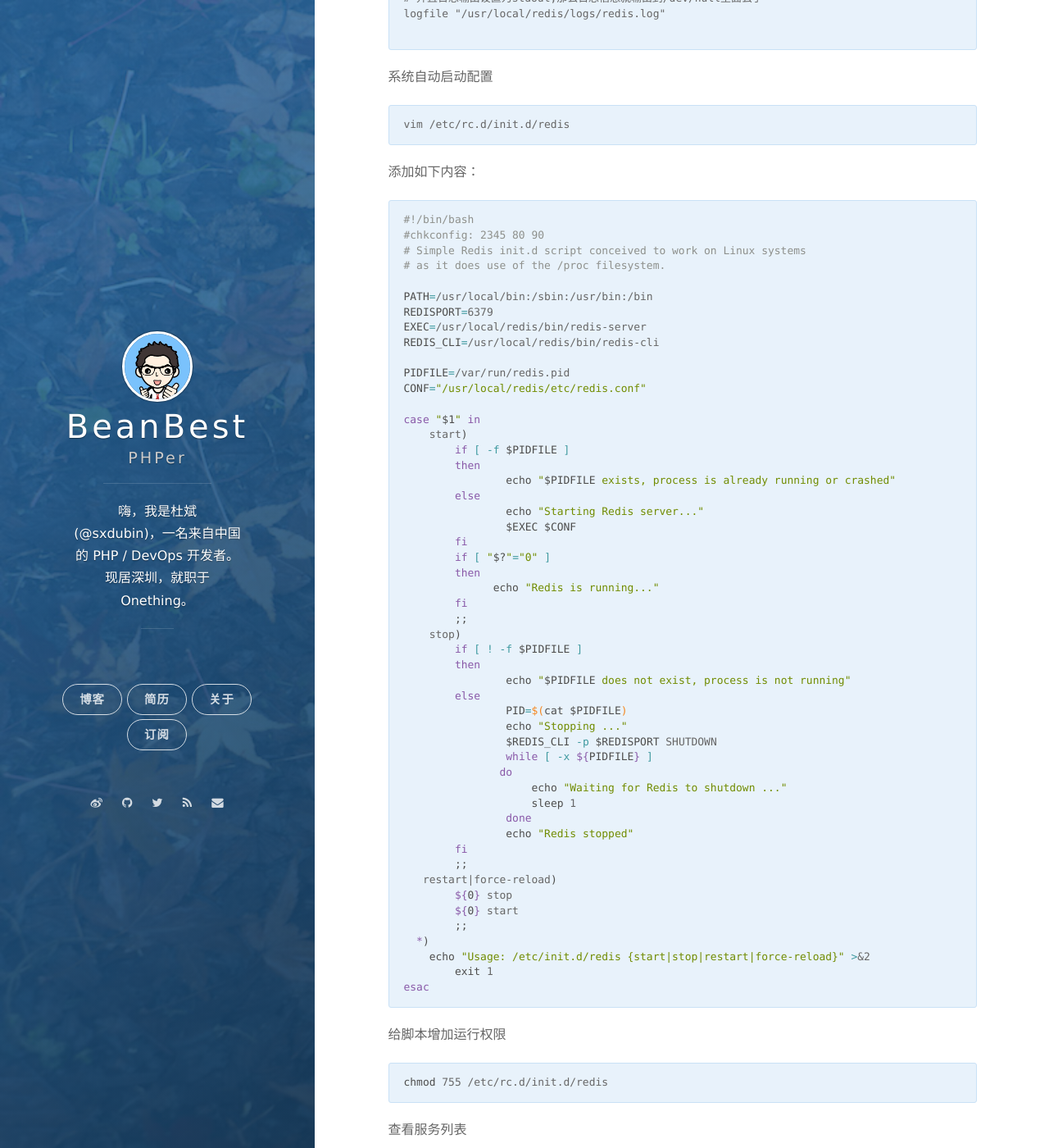
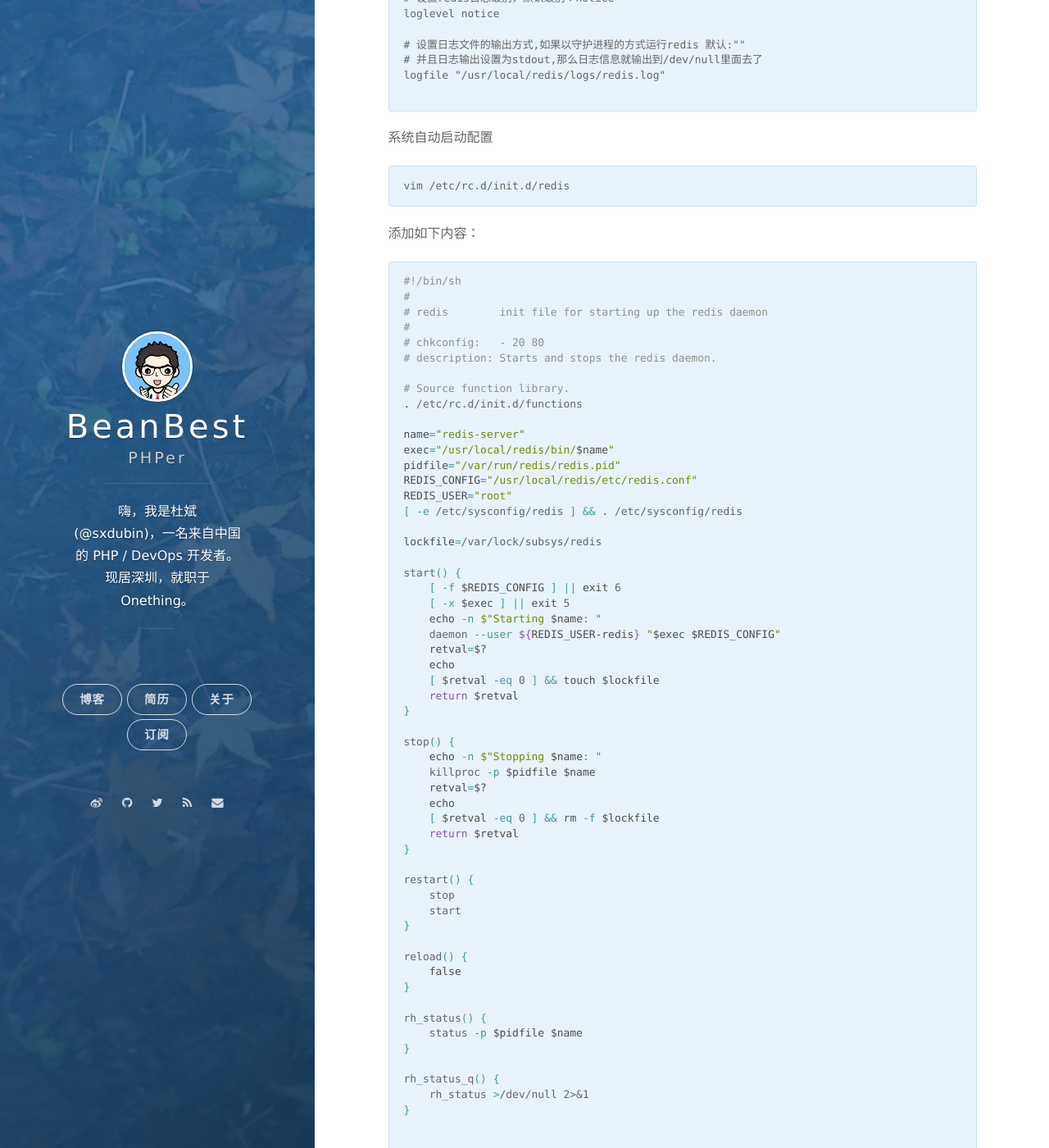
Before and after one commit to sxdubin/beanbest.github.io, a Jekyll site: the page built from _posts/2017-08-01-Laravel-kai-fa-yi-Centos-6-xia-LNMP-huan-jing-da-jian.markdown, in a window 1280 px wide and 1400 px high, scrolled down 20647 px. Shown: the whole window at 82% size. Built offline with Jekyll 4.4.1, drawn with Linux system fonts in a browser that asks for light colours; nearby versions of some CDN libraries; comment, search, counter and statistics services are not loaded; some of the changed text lies outside the part shown.

Commit message:
修改redis自动启动配置文件

````diff
--- a/_includes/comments.html
+++ b/_includes/comments.html
@@ -32,4 +32,36 @@
         })();
     </script>
   {% endif %}
+
+
+
 </section>
+<section>
+<div class="bd-reward-stl"><p class="bd-pay-info">您的支持是对我最大的鼓励！</p>
+    <button id="bdRewardBtn"><span>赏</span></button>
+</div>
+
+<div class="bd-dialog" style="display: none">
+    <div class="bd-dialog-bg"></div>
+    <div class="bd-dialog-content bd-dialog-pc "><i class="bd-close-dialog">×</i><h5>打赏支付方式：</h5>
+        <div class="bd-payment-way">
+            <label index="2" for="alipay"><input type="radio" id="alipay" class="reward-radio" value="1" checked="checked"  name="reward-way">支付宝</label>
+            <label index="3" for="wechat"><input type="radio" id="wechat" class="reward-radio" value="2" name="reward-way">微信支付</label>
+        </div>
+        <div class="bd-payment-img">
+            <div class="qrcode-img" id="qrCode_0">
+                <div class="qrcode-border box-size" style="border-radius: 26.56px; width: 210px; height: 210px; padding: 16px; margin-top: 24.33px; border: 8px solid rgb(225, 6, 2);">
+                    <div id="indexss" style="direction:ltr;border: 0; width:164px; border-collapse: collapse;background-color:#fff;margin:0 auto;" align="center">
+                        <img id="index2" src="/assets/images/zfb.png"  width="100%" />
+                        <img id="index3" src="/assets/images/wx.png" style="display: none" width="100%" />
+                    </div>
+                </div>
+                <p class="qrcode-tip" style="width: 42.67px;">打赏</p>
+            </div>
+            <div class="qrcode-img" id="qrCode_2">
+                <div class="qrcode-border box-size" style="border-radius: 26.56px; width: 210px; height: 210px; padding: 16px; margin-top: 24.33px; border: 8px solid rgb(60, 175, 54);">
+                <p class="qrcode-tip" style="width: 42.67px;">打赏</p></div>
+        </div>
+    </div>
+</div>
+</section>
--- a/_includes/read-more.html
+++ b/_includes/read-more.html
@@ -1,32 +1,4 @@
 <section class="read-more">
-	<div class="bd-reward-stl"><p class="bd-pay-info">您的支持是对我最大的鼓励！</p>
-	    <button id="bdRewardBtn"><span>赏</span></button>
-	</div>
-
-	<div class="bd-dialog" style="display: none">
-	    <div class="bd-dialog-bg"></div>
-	    <div class="bd-dialog-content bd-dialog-pc "><i class="bd-close-dialog">×</i><h5>打赏支付方式：</h5>
-	        <div class="bd-payment-way">
-	            <label index="2" for="alipay"><input type="radio" id="alipay" class="reward-radio" value="1" checked="checked"  name="reward-way">支付宝</label>
-	            <label index="3" for="wechat"><input type="radio" id="wechat" class="reward-radio" value="2" name="reward-way">微信支付</label>
-	        </div>
-	        <div class="bd-payment-img">
-	            <div class="qrcode-img" id="qrCode_0">
-	                <div class="qrcode-border box-size" style="border-radius: 26.56px; width: 210px; height: 210px; padding: 16px; margin-top: 24.33px; border: 8px solid rgb(225, 6, 2);">
-	                    <div id="indexss" style="direction:ltr;border: 0; width:164px; border-collapse: collapse;background-color:#fff;margin:0 auto;" align="center">
-	                        <img id="index2" src="/assets/images/zfb.png"  width="100%" />
-	                        <img id="index3" src="/assets/images/wx.png" style="display: none" width="100%" />
-	                    </div>
-	                </div>
-	                <p class="qrcode-tip" style="width: 42.67px;">打赏</p>
-	            </div>
-	            <div class="qrcode-img" id="qrCode_2">
-	                <div class="qrcode-border box-size" style="border-radius: 26.56px; width: 210px; height: 210px; padding: 16px; margin-top: 24.33px; border: 8px solid rgb(60, 175, 54);">
-	                <p class="qrcode-tip" style="width: 42.67px;">打赏</p></div>
-	        </div>
-	    </div>
-	</div>
-
    {% if page.next %}
    {% assign current = page.next %}
    <div class="read-more-item">
--- a/_posts/2017-08-01-Laravel-kai-fa-yi-Centos-6-xia-LNMP-huan-jing-da-jian.markdown
+++ b/_posts/2017-08-01-Laravel-kai-fa-yi-Centos-6-xia-LNMP-huan-jing-da-jian.markdown
@@ -1041,6 +1041,8 @@ cp redis.conf /usr/local/redis/etc/
 
 mkdir -p /usr/local/redis/logs
 touch /usr/local/redis/logs/redis.log
+
+mkdir -p /var/run/redis
 ```
 
 修改配置redis配置文件
@@ -1056,6 +1058,8 @@ vim /usr/local/redis/etc/redis.conf
 # redis以守护进程的方式运行
 # no表示不以守护进程的方式运行(会占用一个终端)
 daemonize yes
+
+pidfile="/var/run/redis/redis.pid"
 
 # 客户端闲置多长时间后断开连接，默认为0关闭此功能
 timeout 300
@@ -1078,57 +1082,94 @@ vim /etc/rc.d/init.d/redis
 添加如下内容：
 
 ```bash
-#!/bin/bash
-#chkconfig: 2345 80 90
-# Simple Redis init.d script conceived to work on Linux systems
-# as it does use of the /proc filesystem.
+#!/bin/sh
+#
+# redis        init file for starting up the redis daemon
+#
+# chkconfig:   - 20 80
+# description: Starts and stops the redis daemon.
 
-PATH=/usr/local/bin:/sbin:/usr/bin:/bin
-REDISPORT=6379
-EXEC=/usr/local/redis/bin/redis-server
-REDIS_CLI=/usr/local/redis/bin/redis-cli
+# Source function library.
+. /etc/rc.d/init.d/functions
 
-PIDFILE=/var/run/redis.pid
-CONF="/usr/local/redis/etc/redis.conf"
+name="redis-server"
+exec="/usr/local/redis/bin/$name"
+pidfile="/var/run/redis/redis.pid"
+REDIS_CONFIG="/usr/local/redis/etc/redis.conf"
+REDIS_USER="root"
+[ -e /etc/sysconfig/redis ] && . /etc/sysconfig/redis
+
+lockfile=/var/lock/subsys/redis
+
+start() {
+    [ -f $REDIS_CONFIG ] || exit 6
+    [ -x $exec ] || exit 5
+    echo -n $"Starting $name: "
+    daemon --user ${REDIS_USER-redis} "$exec $REDIS_CONFIG"
+    retval=$?
+    echo
+    [ $retval -eq 0 ] && touch $lockfile
+    return $retval
+}
+
+stop() {
+    echo -n $"Stopping $name: "
+    killproc -p $pidfile $name
+    retval=$?
+    echo
+    [ $retval -eq 0 ] && rm -f $lockfile
+    return $retval
+}
+
+restart() {
+    stop
+    start
+}
+
+reload() {
+    false
+}
+
+rh_status() {
+    status -p $pidfile $name
+}
+
+rh_status_q() {
+    rh_status >/dev/null 2>&1
+}
+
 
 case "$1" in
     start)
-        if [ -f $PIDFILE ]
-        then
-                echo "$PIDFILE exists, process is already running or crashed"
-        else
-                echo "Starting Redis server..."
-                $EXEC $CONF
-        fi
-        if [ "$?"="0" ]
-        then
-              echo "Redis is running..."
-        fi
+        rh_status_q && exit 0
+        $1
         ;;
     stop)
-        if [ ! -f $PIDFILE ]
-        then
-                echo "$PIDFILE does not exist, process is not running"
-        else
-                PID=$(cat $PIDFILE)
-                echo "Stopping ..."
-                $REDIS_CLI -p $REDISPORT SHUTDOWN
-                while [ -x ${PIDFILE} ]
-               do
-                    echo "Waiting for Redis to shutdown ..."
-                    sleep 1
-                done
-                echo "Redis stopped"
-        fi
+        rh_status_q || exit 0
+        $1
         ;;
-   restart|force-reload)
-        ${0} stop
-        ${0} start
+    restart)
+        $1
         ;;
-  *)
-    echo "Usage: /etc/init.d/redis {start|stop|restart|force-reload}" >&2
-        exit 1
+    reload)
+        rh_status_q || exit 7
+        $1
+        ;;
+    force-reload)
+        force_reload
+        ;;
+    status)
+        rh_status
+        ;;
+    condrestart|try-restart)
+        rh_status_q || exit 0
+        restart
+        ;;
+    *)
+        echo $"Usage: $0 {start|stop|status|restart|condrestart|try-restart}"
+        exit 2
 esac
+exit $?
 ```
 
 给脚本增加运行权限
````
